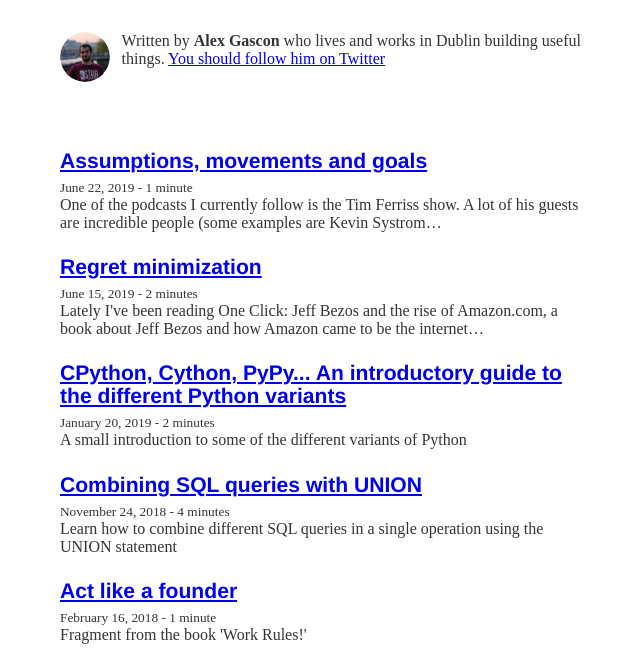
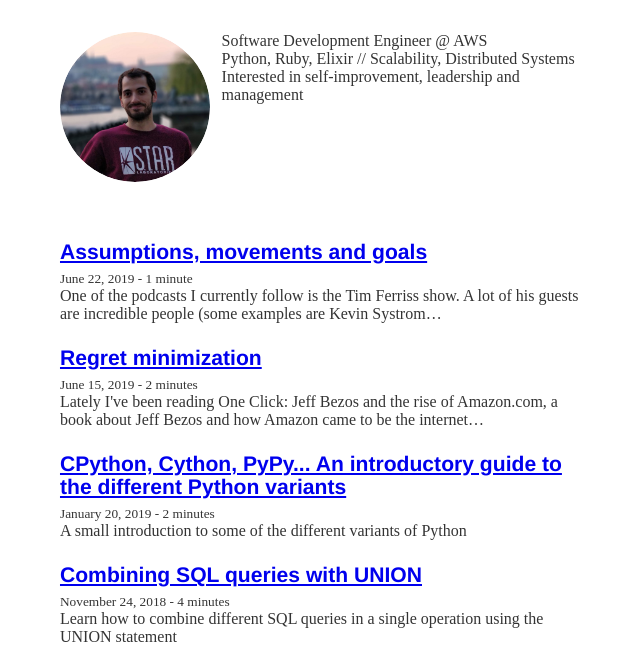
Before and after one commit to AlexGascon/alexgascon-blog, a Gatsby site: page / in a window 1280 px wide. Shown: the part 96-760 px from the top of the page, without its empty margins (319-959 px from the left). Built offline with nearby package versions, Linux system fonts and the light colour scheme; Gatsby itself is replaced by a stand-in of ours; some packages are replaced by stand-ins of ours; a web font is replaced by a local one; what typography-theme-fairy-gates would draw is missing.

Commit message:
Updating bio

```diff
--- a/src/components/bio.js
+++ b/src/components/bio.js
@@ -30,7 +30,8 @@ function Bio() {
               style={{
                 marginRight: rhythm(1 / 2),
                 marginBottom: 0,
-                minWidth: 50,
+                minWidth: 150,
+                minHeight: 150,
                 borderRadius: `100%`,
               }}
               imgStyle={{
@@ -38,11 +39,9 @@ function Bio() {
               }}
             />
             <p>
-              Written by <strong>{author}</strong> who lives and works in Dublin building useful things.
-              {` `}
-              <a href={`https://twitter.com/${social.twitter}`}>
-                You should follow him on Twitter
-              </a>
+              Software Development Engineer @ AWS<br/>
+              Python, Ruby, Elixir // Scalability, Distributed Systems<br/>
+              Interested in self-improvement, leadership and management<br/>
             </p>
           </div>
         )
@@ -55,7 +54,7 @@ const bioQuery = graphql`
   query BioQuery {
     avatar: file(absolutePath: { regex: "/profile-pic.jpg/" }) {
       childImageSharp {
-        fixed(width: 50, height: 50) {
+        fixed(width: 150, height: 150) {
           ...GatsbyImageSharpFixed
         }
       }
```
